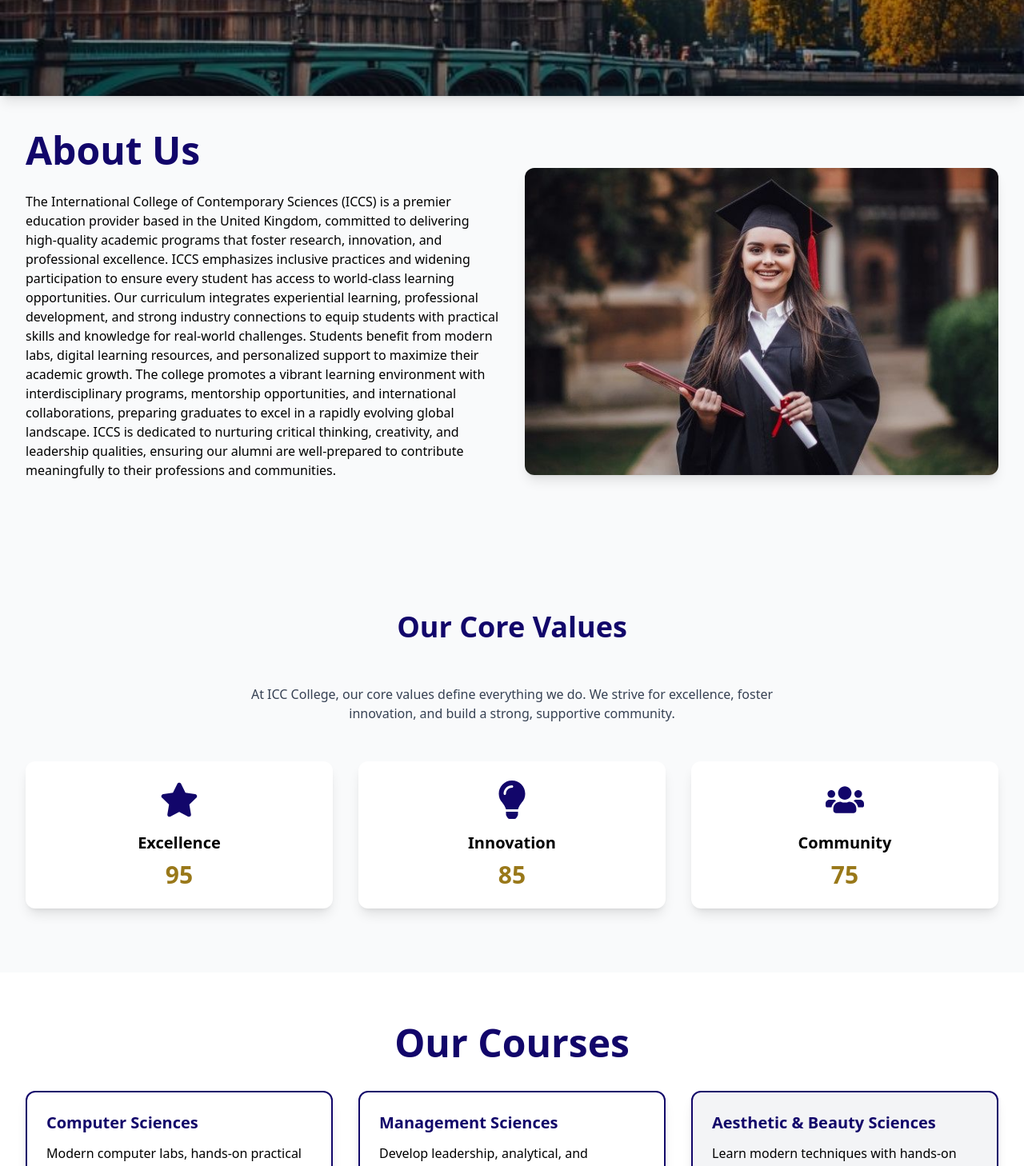
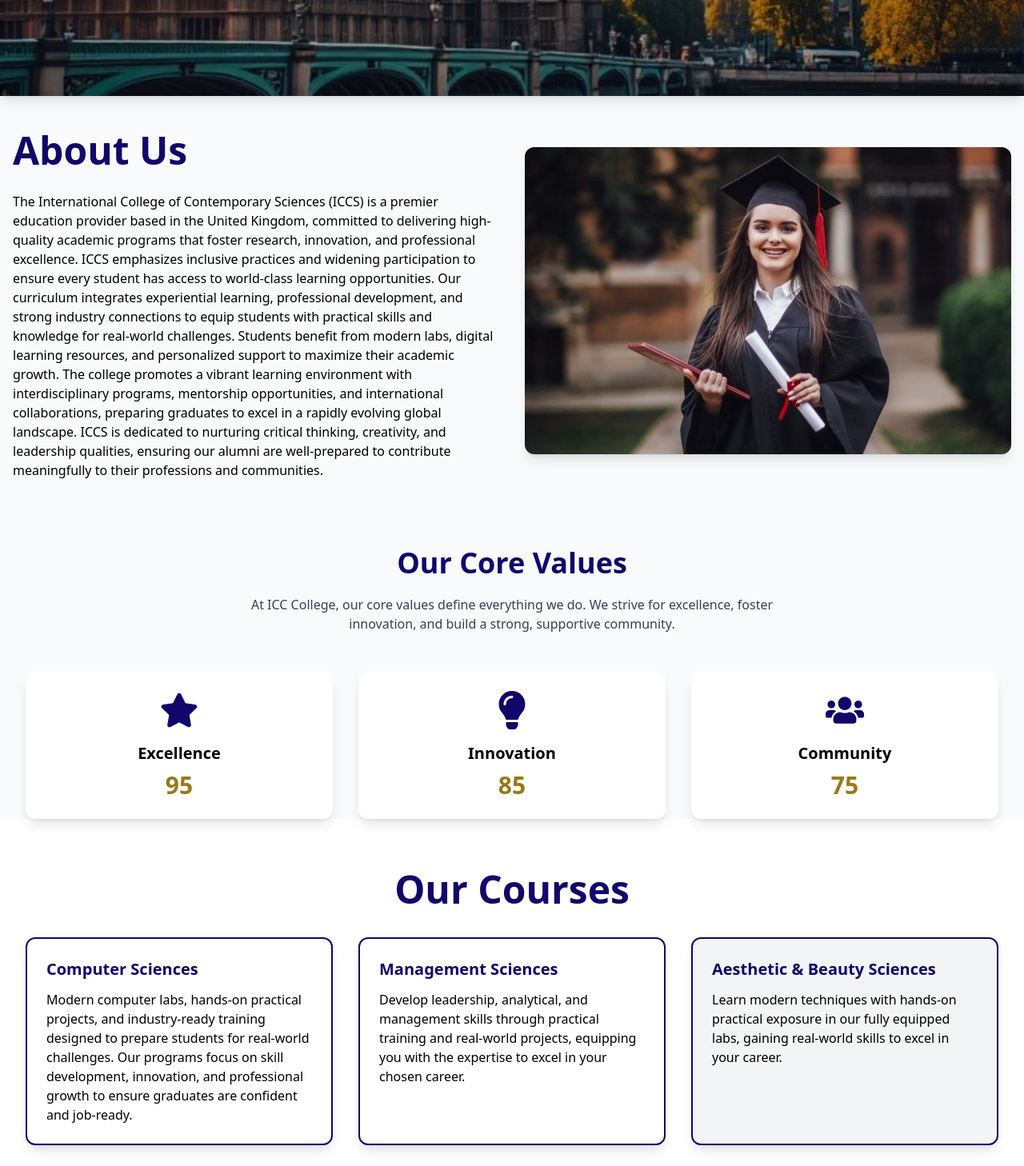
Before and after one commit to Umarnazir-7860/ICCS, a Next.js app: page / in a window 1280 px wide. Shown: the part 580-2038 px from the top of the page at 80% size. Built offline with nearby package versions, Linux system fonts and the light colour scheme.

Commit message:
Responsiveness of HomePage & Footer Adjustment

```diff
--- a/app/page.js
+++ b/app/page.js
@@ -18,10 +18,11 @@ export default function HomePage() {
       <div
         onMouseEnter={() => setHovered(true)}
         onMouseLeave={() => setHovered(false)}
-        className="max-w-7xl mx-auto py-16 px-4 md:px-8 flex flex-col md:flex-row items-center gap-8"
+        className="max-w-7xl mx-auto py-16 px-4 flex flex-col md:flex-col md:items-start lg:flex-row md:w-full items-center gap-8"
       >
         {/* Text Section */}
-        <div className="md:w-1/2">
+       <div className="w-full lg:w-1/2">
+
           <motion.h2
             initial={{ opacity: 0, y: -20 }}
             animate={
@@ -76,7 +77,7 @@ export default function HomePage() {
           initial={{ x: 100, opacity: 0 }}
           whileInView={{ x: 0, opacity: 1 }}
           transition={{ duration: 1, ease: "easeOut" }}
-          className="md:w-1/2 relative h-64 md:h-96 rounded-xl overflow-hidden shadow-lg"
+          className="md:w-full lg:w-1/2 relative h-64 md:h-96 rounded-xl overflow-hidden shadow-lg"
         >
           <Image
             src="/iccs-home-about.jpg"
@@ -106,7 +107,7 @@ export default function HomePage() {
           transition={{ duration: 1.2, ease: "easeInOut" }}
           className="h-1 bg-[#12066a]  mt-2 rounded-full mb-6 mx-auto"
         />
-        <div className="grid grid-cols-1 md:grid-cols-3 gap-8">
+        <div className="grid grid-cols-1 md:grid-cols-1 lg:grid-cols-3 gap-8">
           <div className="bg-white p-6 rounded-xl border-2 border-[#12066a] shadow-lg hover:shadow-2xl transition">
             <h3 className="text-xl  text-[#12066a] font-bold mb-3">
               Computer Sciences
@@ -192,7 +193,7 @@ export default function HomePage() {
       </section>
 
       {/* Contact / Call-to-action Section */}
-      <div className="max-w-7xl py-16 px-4 md:px-8 text-center bg-gradient-to-r from-[#12066a] to-[#997819] text-white rounded-xl mb-16 mx-auto">
+      <div className="max-w-7xl py-16 px-4 md:px-8 text-center sm:m-7 bg-gradient-to-r from-[#12066a] to-[#997819] text-white rounded-xl mb-16 mx-auto">
         <h2 className="text-4xl font-bold mb-4">Join Our Programs Today</h2>
         <p className="mb-6">
           Apply now and become a part of our growing community of learners.
--- a/components/CoreValues.js
+++ b/components/CoreValues.js
@@ -47,7 +47,7 @@ const CoreValuesSection = () => {
   const [hovered, setHovered] = useState(false);
 
   return (
-    <section className="bg-gray-50 py-20">
+    <section className="bg-gray-50">
       <div
         onMouseEnter={() => setHovered(true)}
         onMouseLeave={() => setHovered(false)}
@@ -65,7 +65,7 @@ const CoreValuesSection = () => {
             initial={{ width: 0, }}
             animate={hovered ? { width: "17%" } : { width: 0 }}
             transition={{ duration: 1.2, ease: "easeInOut" }}
-            className="h-1 bg-[#12066a]  mt-2 rounded-full mb-6 mx-auto"
+            className="h-1 bg-[#12066a]  rounded-full mb-0 mx-auto"
           />
 
         <motion.p
--- a/components/Footer.js
+++ b/components/Footer.js
@@ -38,7 +38,7 @@ const Footer = () => {
   ];
 
   return (
-    <footer className="bg-[#12066a] text-white py-10 mr-[-250px] mt-[-35px]  md:px-8">
+    <footer className="bg-[#12066a] text-white py-10 mr-[-250px] mt-[35px]  md:px-8">
       <div className="max-w-7xl mx-auto grid grid-cols-1 ml-20 gap-8 md:grid-cols-4 lg:grid-cols-5">
         {/* === Column 1: College Info === */}
         <div className="col-span-1 md:col-span-2 lg:col-span-1">
```
